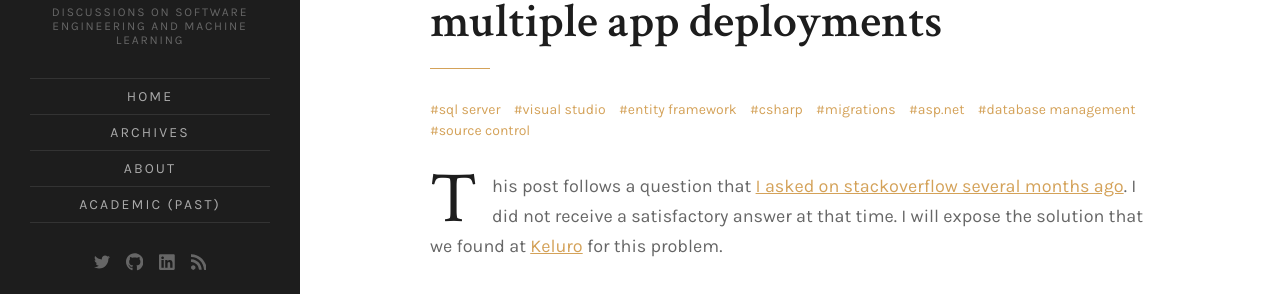
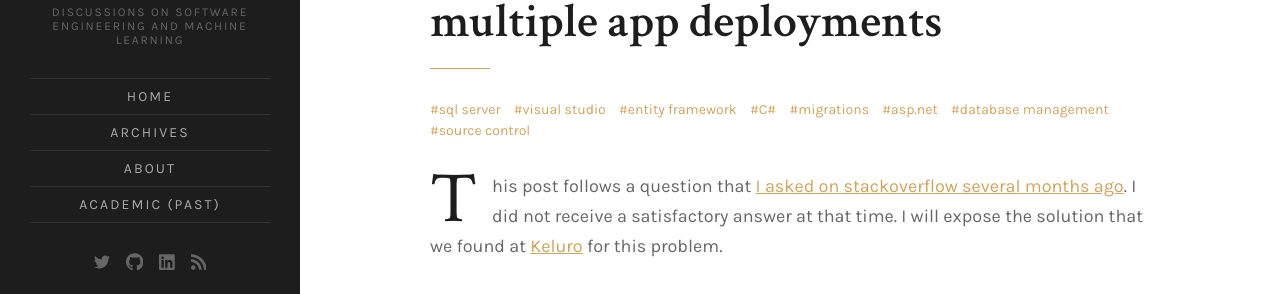
Before and after one commit to bpatra/personal-blog, a Jekyll site: the page built from _posts/2015-12-05-a-rigorous-management-of-entity-framework-migrations-adapted-to-multiple-app-deployments.md, in a window 1280 px wide and 900 px high. Shown: the part 223-517 px from the top of the window. Built offline with Jekyll 4.4.1, drawn with Linux system fonts in a browser that asks for light colours; comment, search, counter and statistics services are not loaded.

Commit message:
Correct the tag on C#

```diff
--- a/_posts/2015-12-05-a-rigorous-management-of-entity-framework-migrations-adapted-to-multiple-app-deployments.md
+++ b/_posts/2015-12-05-a-rigorous-management-of-entity-framework-migrations-adapted-to-multiple-app-deployments.md
@@ -9,7 +9,7 @@
 - sql server
 - visual studio
 - entity framework
-- csharp
+- C#
 - migrations
 - asp.net
 - database management
```
